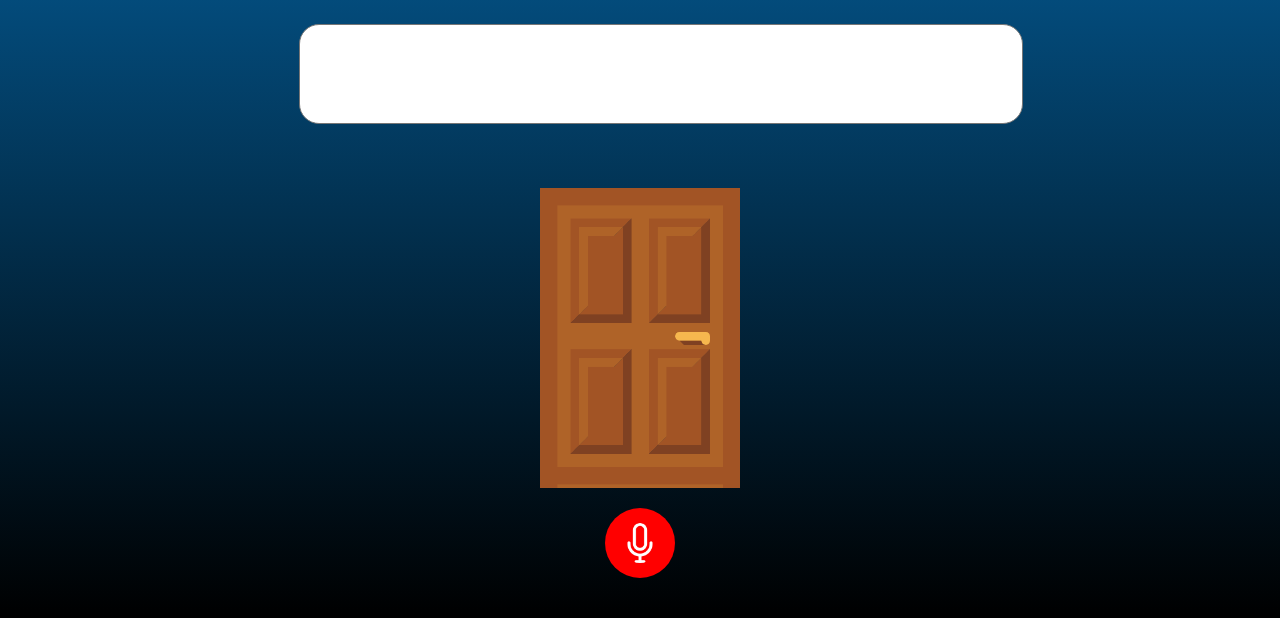
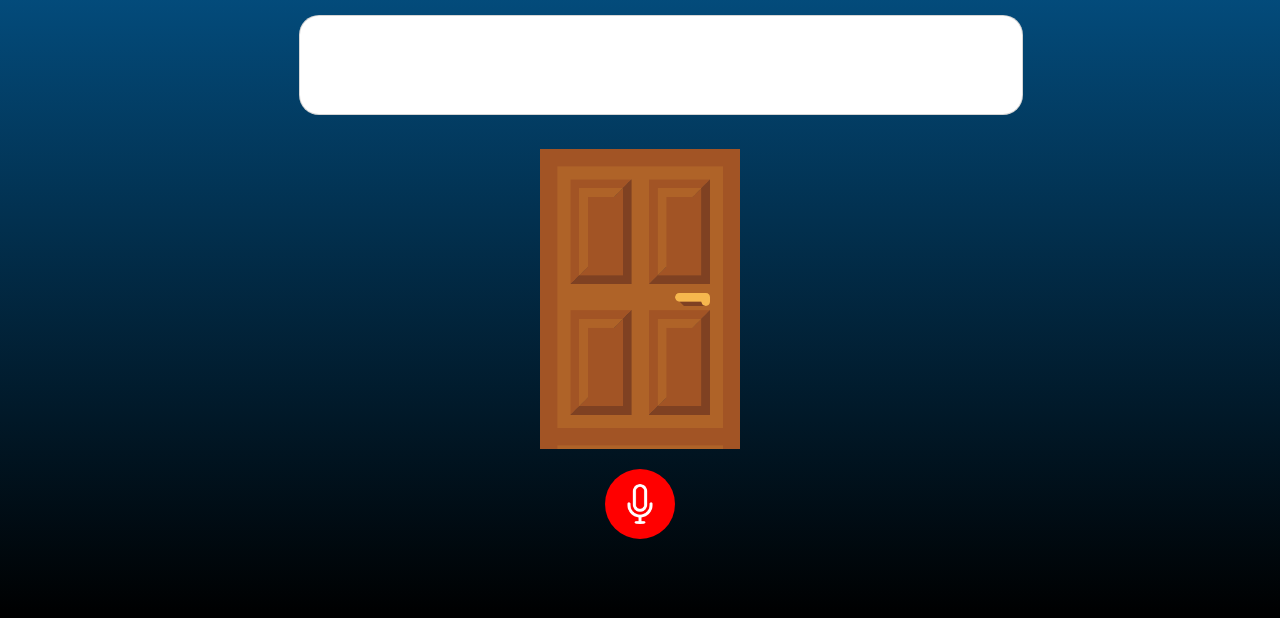
Before and after one commit to MahmoudHamddy/Voice-Recognition, a plain HTML site: page index.html in a window 1280 px wide. Shown: the part 182-800 px from the top of the page. Drawn offline with Linux system fonts and the light colour scheme.

Commit message:
Minor fixes

```diff
--- a/main.html
+++ b/index.html
@@ -11,7 +11,7 @@
   <body>
     <div>
       <h1 id="website_title">Voice Recognition Password</h1>
-      <textarea id="text_recorded"></textarea>
+      <textarea id="text_recorded" disabled></textarea>
       <div class="backDoor">
         <div class="door"></div>
       </div>
--- a/script.js
+++ b/script.js
@@ -23,14 +23,14 @@ recognition.onresult = (event) => {
 
 
     if (text.toLowerCase().includes("open the door")) {
-        // said_text.innerText = "DOOR OPENED"
+        said_text.innerText = ""
         if(!isDoorOpen){
         door.classList.toggle("doorOpen");
         isDoorOpen = true;
         }
     }
     else if (text.toLowerCase().includes("close the door")){
-        // said_text.innerText = "DOOR CLOSED"
+        said_text.innerText = ""
         if (isDoorOpen) {
             door.classList.toggle("doorOpen");
             isDoorOpen = false;
--- a/style.css
+++ b/style.css
@@ -14,7 +14,7 @@ body {
   color: white;
   text-align: center;
   font-size: 50px;
-  margin-bottom: 10%;
+  margin-bottom: 20px;
 }
 
 #text_recorded {
@@ -23,10 +23,10 @@ body {
   resize: none;
   padding: 20px;
   font-size: 25px;
-  margin-bottom: 10px;
   margin-top: 10px;
   text-align: center;
   overflow: hidden;
+  background-color: white;
 }
 
 #said_text {
@@ -61,9 +61,8 @@ body {
   position: relative;
   width: 200px;
   height: 300px;
-
   margin: 0 auto;
-  margin-top: 50px;
+  margin-top: 30px;
 }
 
 .door {
```
